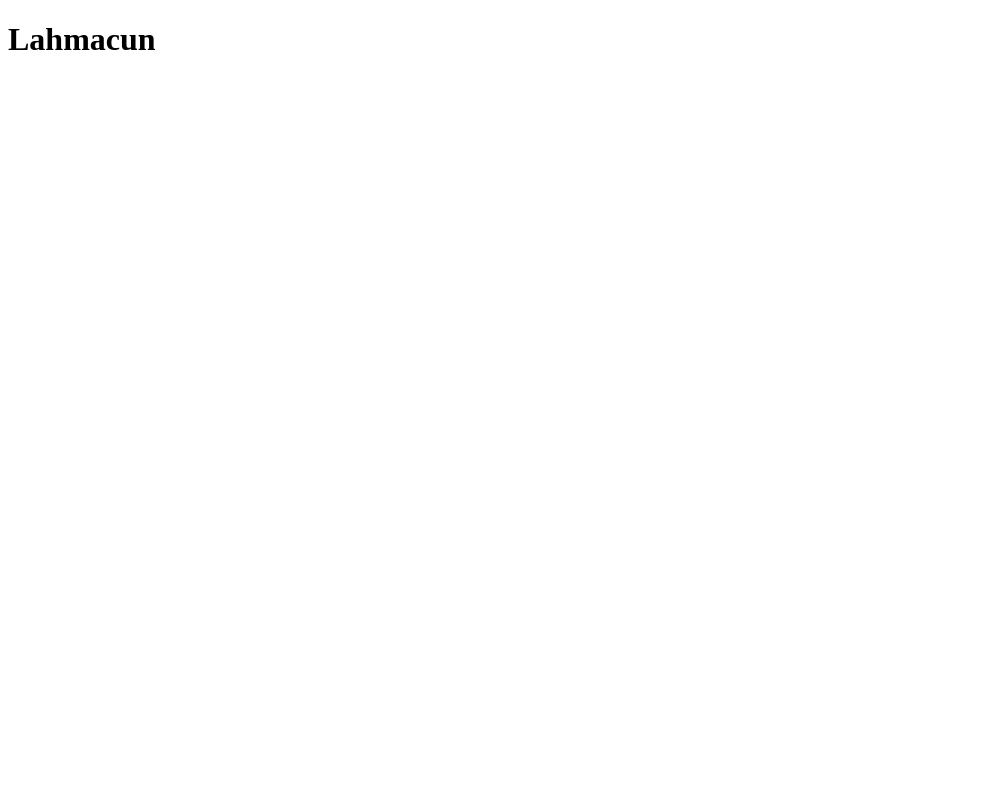
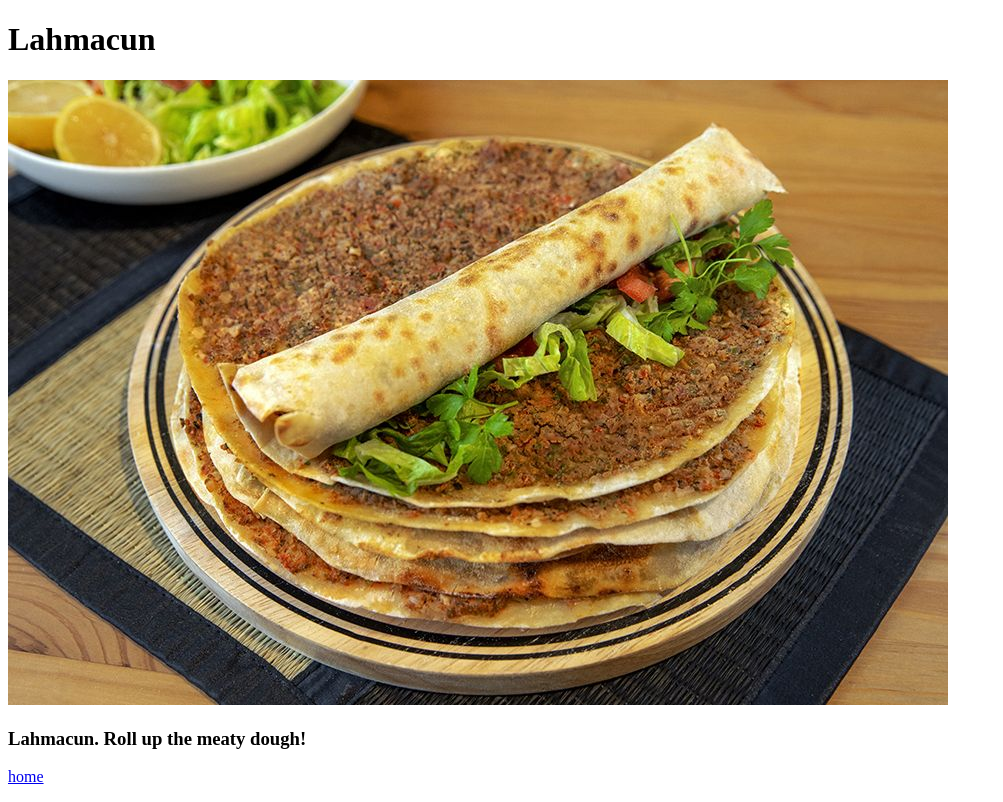
Before and after one commit to thehoroz/odin-recipes, a plain HTML site: page recipes/lahmacun.html in a window 1280 px wide. Shown: the whole page, without its empty margins (0-1003 px from the left). Drawn offline with Linux system fonts and the light colour scheme.

Commit message:
Lahmacun image,link to pages

```diff
--- a/recipes/lahmacun.html
+++ b/recipes/lahmacun.html
@@ -8,5 +8,10 @@
 </head>
 <body>
     <h1>Lahmacun</h1>
+    <img src="lahmacun.jpg" alt="Image of a Lahmacun">
+    <h3>Lahmacun. Roll up the meaty dough!</h3>
+
+    <p></p>
+    <p><a href="/index.html">home</a></p>
 </body>
 </html>
```
Also changed, not shown: recipes/lahmacun.jpg (added).
